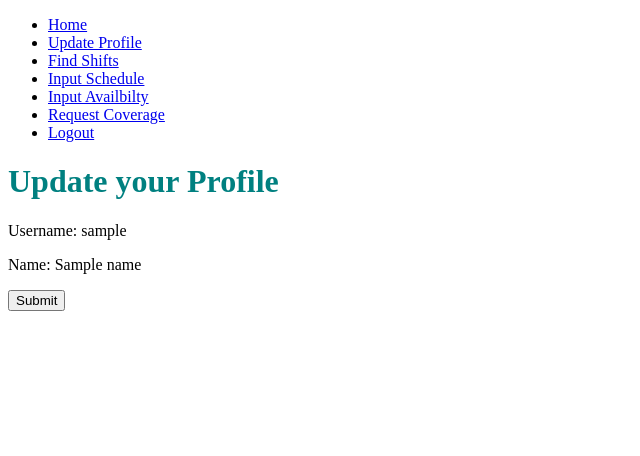
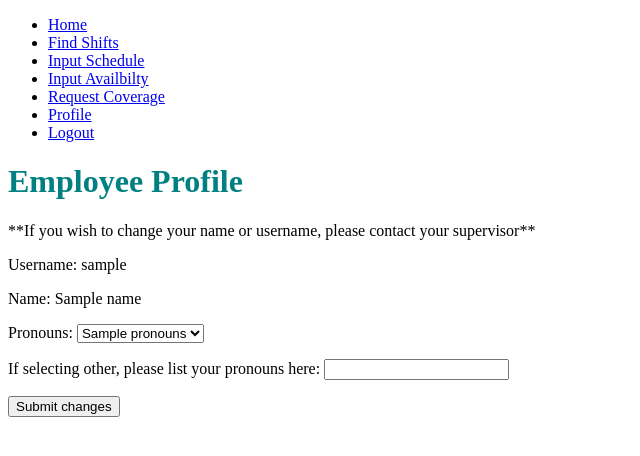
Before and after one commit to mharrigan26/FindASubstitute, a Flask app: template templates/profile.html in a window 1280 px wide. Shown: the top 456 px of the page, without its empty margins (0-640 px from the left). Run offline with Flask 2, Linux system fonts and the light colour scheme; the template is opened without the code that fills it: most values are stand-ins (such as "Sample title", 1, 10 or a date in 2020).

Commit message:
profile page completed, added option for inserting pronouns

```diff
--- a/app.py
+++ b/app.py
@@ -67,39 +67,21 @@ def profile():
         username1 = session['username']
         info = database.lookupEmployee(conn, username1)
         name = info['name']
-        return render_template('profile.html', name=name, username=username1, title='User Profile')
+        pronouns = info['pronouns']
+        return render_template('profile.html', name=name,
+        username=username1, pronouns=pronouns, title='User Profile')
     if request.method == 'POST':
         username1 = session['username']
-        new_username = request.form['new_username']
-        new_name = request.form['name']
-        database.updateEmployeeProfile(conn, username1, new_username, new_name)
+        print(username1)
+        pronouns = request.form.get("pronouns")
+        print(pronouns)
+        if(pronouns == "other"):
+            pronouns = request.form.get("other_pronouns")
+            print("these are the other pronouns if they exist")
+            print(pronouns)
+        database.updateEmployeeProfile(conn, pronouns, username1)
         flash('profile updated')
         return redirect(url_for('profile'))
-
-#reference code for file upload
-""" if request.method == 'GET':
-        return render_template('form.html',src='',nm='')
-    else:
-        try:
-            nm = int(request.form['nm']) # may throw error
-            f = request.files['pic']
-            user_filename = f.filename
-            ext = user_filename.split('.')[-1]
-            filename = secure_filename('{}.{}'.format(nm,ext))
-            pathname = os.path.join(app.config['UPLOADS'],filename)
-            f.save(pathname)
-            conn = dbi.connect()
-            curs = dbi.dict_cursor(conn)
-            curs.execute(
-                '''insert into picfile(nm,filename) values (%s,%s)
-                   on duplicate key update filename = %s''',
-                [nm, filename, filename])
-            conn.commit()
-            flash('Upload successful')
-            return render_template('form.html',
-                                   src=url_for('pic',nm=nm),
-                                   nm=nm) """
-
 
 #route for joining find a substitute
 @app.route('/join/', methods=["POST"])
@@ -296,8 +278,8 @@ if __name__ == '__main__':
         port = int(sys.argv[1])
         assert(port>1024)
     else:
-        #port = 7907 #Bianca's port
-        port = os.getuid()
+        port = 7907 #Bianca's port
+        #port = os.getuid()
     # the following database code works for both PyMySQL and SQLite3
     dbi.cache_cnf()
     dbi.use('findasubstitute_db')
--- a/database.py
+++ b/database.py
@@ -64,8 +64,8 @@ def changeOwnershipCovered(conn,shift,coverEmployee):
     curs.execute('''Update shift1 SET permanent = 0, employee = %s where shift_id = %s''',(coverEmployee,shift))
     conn.commit()
 
-def updateEmployeeProfile(conn, username1, username, name):
+def updateEmployeeProfile(conn, pronouns, username):
     curs = dbi.dict_cursor(conn)
-    curs.execute('''UPDATE employee1 SET username = %s, name = %s WHERE username = %s''',
-                    [username, name, username1])
+    curs.execute('''UPDATE employee1 SET pronouns = %s WHERE username = %s''',
+                    [pronouns, username])
     conn.commit()
--- a/templates/base.html
+++ b/templates/base.html
@@ -24,11 +24,11 @@
     <ul>
         <!-- need to change home for when logged in to not go back to the log in page -->
         <li><a href="/">Home</a>
-        <li><a href="/profile/">Update Profile</a>
         <li><a href="/shifts/">Find Shifts</a></li>
         <li><a href="/inputSchedule/">Input Schedule</a></li>
         <li><a href="/input_availability/">Input Availbilty</a></li>
         <li><a href="/request_coverage/">Request Coverage</a></li>
+        <li><a href="/profile/">Profile</a>
         <li><a href="/logout/">Logout</a>
 
     </ul>
--- a/templates/profile.html
+++ b/templates/profile.html
@@ -1,9 +1,22 @@
 {% extends "base.html" %}
 {% block main_content %}
-<h1>Update your Profile</h1>
+<h1>Employee Profile</h1>
 <form id="update_profile" action="{{url_for('profile')}}" method="post">
+    <p>**If you wish to change your name or username, please contact your supervisor**</p>
     <p>Username: {{username}}</p>
     <p>Name: {{name}}</p>
-    <p><button type="submit">Submit</button></p>
+    <p><label> Pronouns:
+        <select name="pronouns">
+            <option value="">{{pronouns}}</option>
+            <option value= "she/her">she/her</option>
+            <option value= "he/him">he/him</option>
+            <option value= "they/them">they/them</option>
+            <option value= "zie/zim">zie/zim</option>
+            <option value= "other">other</option>
+        </select>
+    </label></p>
+    <label for="other_pronouns">If selecting other, please list your pronouns here:</label>
+    <input type="text" id="other_pronouns" name="other_pronouns"><br>
+    <p><button type="submit">Submit changes</button></p>
 </form>
 {% endblock %}
```
